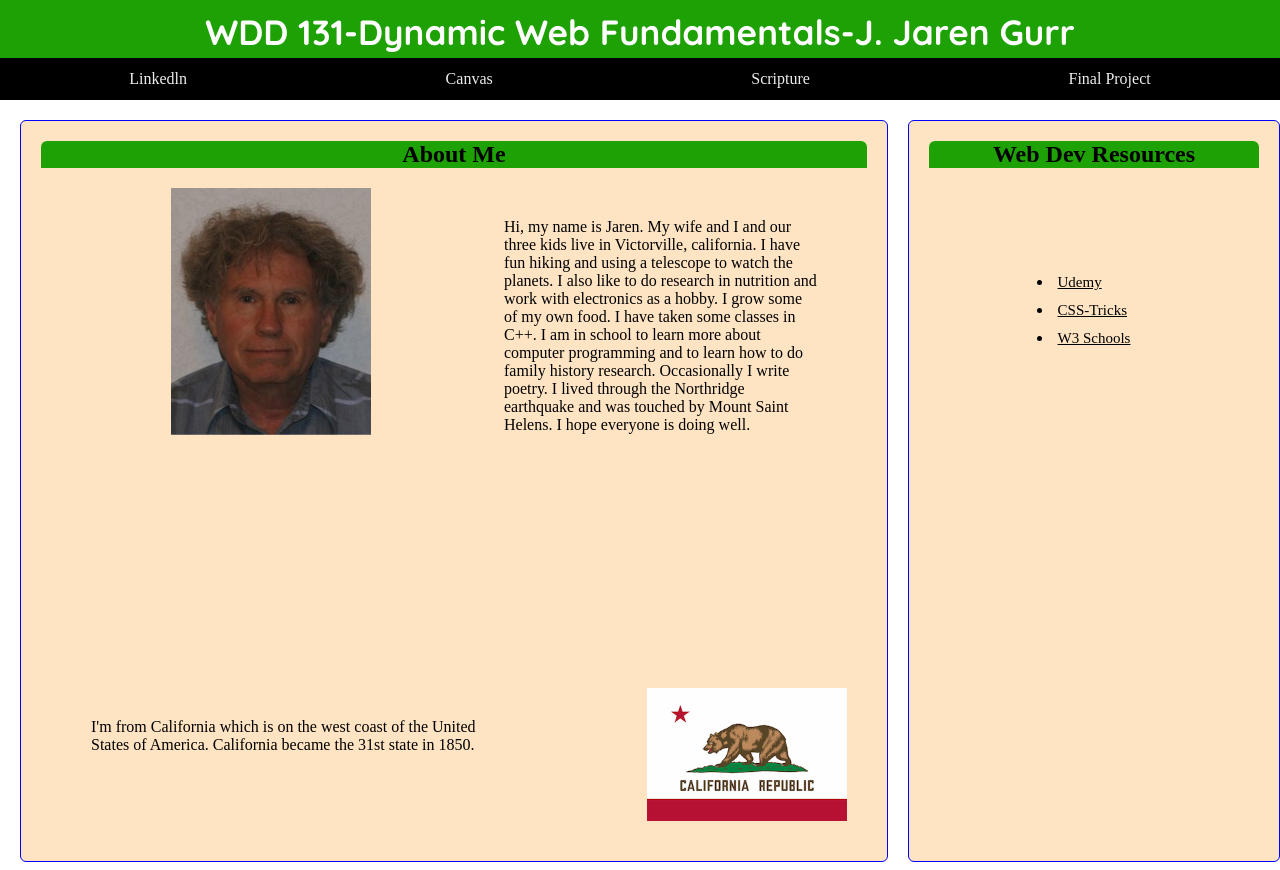
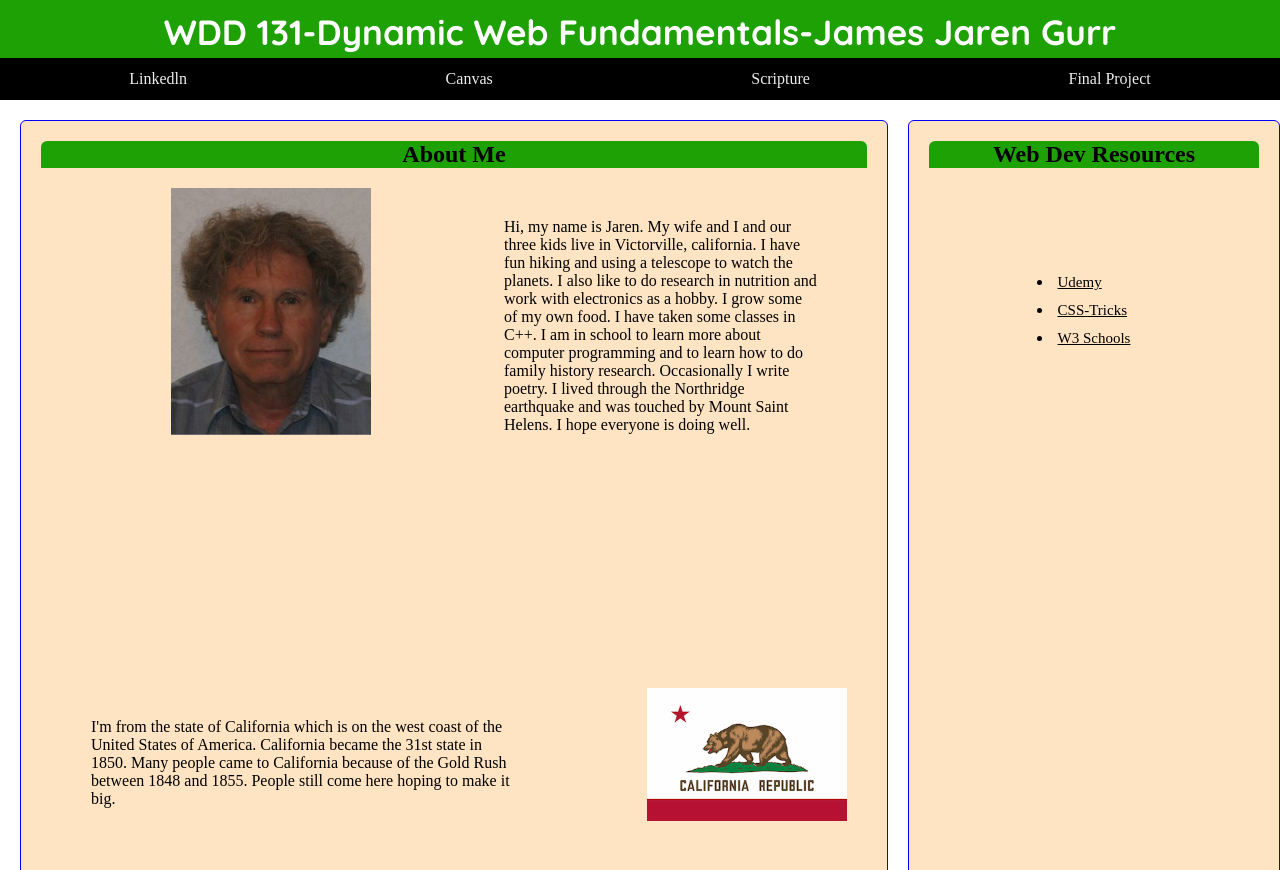
Before and after one commit to jarengurr/wdd131, a plain HTML site: page index.html in a window 1280 px wide. Shown: the top 870 px of the page. Drawn offline with Linux system fonts and the light colour scheme.

Commit message:
last one

```diff
--- a/index.html
+++ b/index.html
@@ -5,8 +5,8 @@
     <link rel="stylesheet" href="styles/base.css">
     <meta charset="UTF-8">
     <meta name="viewport" content="width=device-width, initial-scale=1.0">
-    <title>WDD 131-Dynamic Web Fundamentals-Jaren Gurr</title>
-    <meta name="description" content="WDD 131-Dynamic Web Fundamentals, James Jaren Gurr, ">
+    <title>WDD 131-Dynamic Web Fundamentals-James Jaren Gurr</title>
+    <meta name="description" content="WDD 131-Dynamic Web Fundamentals, James Jaren Gurr, california, Dev resources ">
     <meta name="author" content="James Jaren Gurr">
     <link rel="preconnect" href="https://fonts.googleapis.com">
     <link rel="preconnect" href="https://fonts.gstatic.com" crossorigin>
@@ -15,7 +15,7 @@
 </head>
 <body>
     <header>
-       <h1 class="thehead">WDD 131-Dynamic Web Fundamentals-J. Jaren Gurr</h1>
+       <h1 class="thehead">WDD 131-Dynamic Web Fundamentals-James Jaren Gurr</h1>
         <nav>
             <ul class="headnav">
                 <li><a href="https://www.linkedin.com/">Linkedln</a></li>
@@ -37,7 +37,7 @@
             <p class="abox">Hi, my name is Jaren. My wife and I and our three kids live in Victorville, california. I have fun hiking and using a telescope to watch the planets. I also like to do research in nutrition and work with electronics as a hobby. I grow some of my own food. I have taken some classes in C++. I am in school to learn more about computer programming and to learn how to do family history research. Occasionally I write poetry. I lived through the Northridge earthquake and was touched by Mount Saint Helens. I hope everyone is doing well.</p>
             </div>
             <img  class="pic" src="images/california-flag.png"   alt="Picture of author">
-             <p class="abox">I'm from California which is on the west coast of the United States of America. California became the 31st state in 1850.</p>
+             <p class="abox">I'm from the state of California which is on the west coast of the United States of America. California became the 31st state in 1850. Many people came to California because of the Gold Rush between 1848 and 1855. People still come here hoping to make it big.</p>
         </section>
         <section class="card">
             <h2>Web Dev Resources</h2>
```
